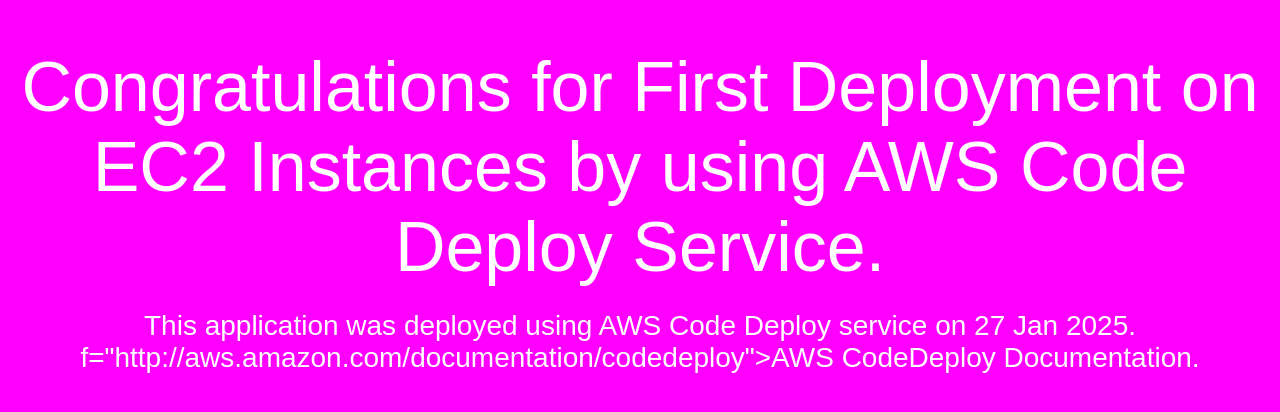
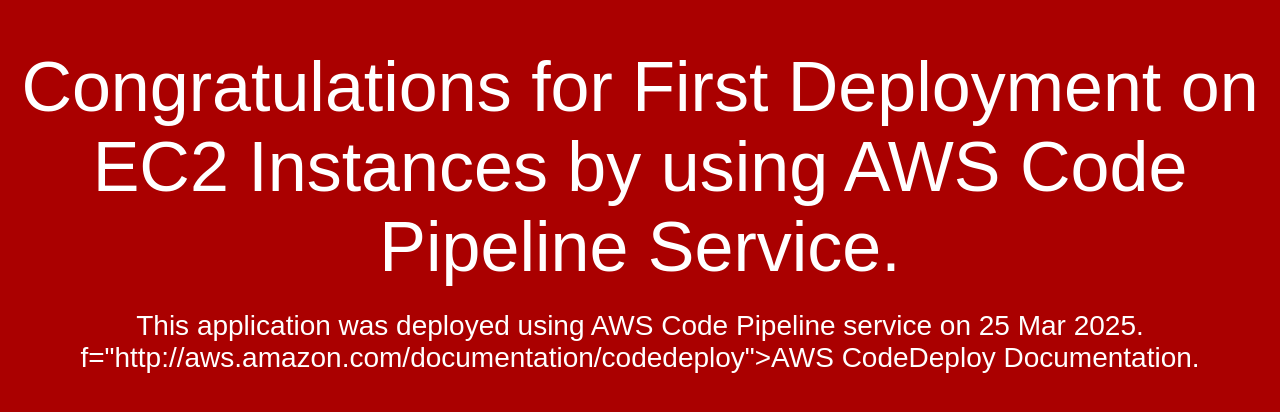
Before and after one commit to avinashbundela1987/tcsmarch2025, a plain HTML site: page index.html in a window 1280 px wide. Drawn offline with Linux system fonts and the light colour scheme.

Commit message:
second commit on 25 march

```diff
--- a/index.html
+++ b/index.html
@@ -6,7 +6,7 @@
   <style>
     body {
       color: #ffffff;
-      background-color: #FF00FF;
+      background-color: #AA0000;
       font-family: Arial, sans-serif;
       font-size: 14px;
     }
@@ -26,8 +26,8 @@
 </head>
 <body>
   <div align="center">
-    <h1>Congratulations for First Deployment on EC2 Instances by using AWS Code Deploy Service.</h1>
-    <h2>This application was deployed using AWS Code Deploy service on 27 Jan 2025. f="http://aws.amazon.com/documentation/codedeploy">AWS CodeDeploy Documentation</a>.</p>
+    <h1>Congratulations for First Deployment on EC2 Instances by using AWS Code Pipeline Service.</h1>
+    <h2>This application was deployed using AWS Code Pipeline service on 25 Mar 2025. f="http://aws.amazon.com/documentation/codedeploy">AWS CodeDeploy Documentation</a>.</p>
   </div>
 </body>
 </html>
```
